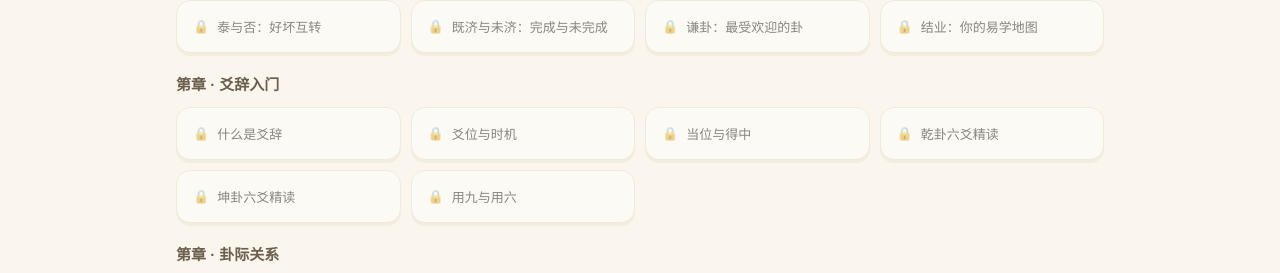
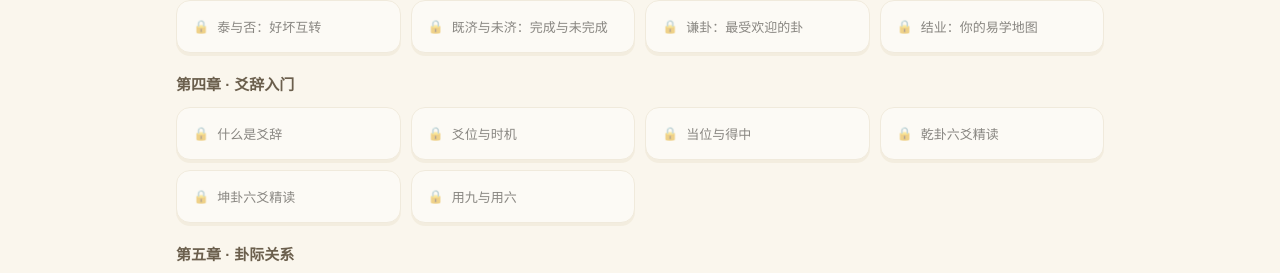
Before and after one commit to EKD5-dg/ai-yiyanshe-study, a Vue app: page /lessons in a window 1280 px wide. Shown: the part 527-800 px from the top of the page. Built offline with nearby package versions, Linux system fonts and the light colour scheme.

Commit message:
fix: lessons chapter numbering for chapters 4-6

```diff
--- a/src/views/LessonsView.vue
+++ b/src/views/LessonsView.vue
@@ -63,7 +63,7 @@ function nextQuestion() {
       <h1 class="page-title">📖 易经学堂</h1>
       <p class="page-sub">从阴阳到六十四卦，一关一关打通关</p>
       <section v-for="(ch, ci) in chapters" :key="ci" class="chapter">
-        <h3 class="ch-name">第{{ ['一', '二', '三'][ci] }}章 · {{ ch.name }}</h3>
+        <h3 class="ch-name">第{{ ['一', '二', '三', '四', '五', '六'][ci] }}章 · {{ ch.name }}</h3>
         <div class="levels">
           <button v-for="l in ch.items" :key="l.id" class="level card"
             :class="{ locked: !isUnlocked(l.index), done: isDone(l.id) }"
```
